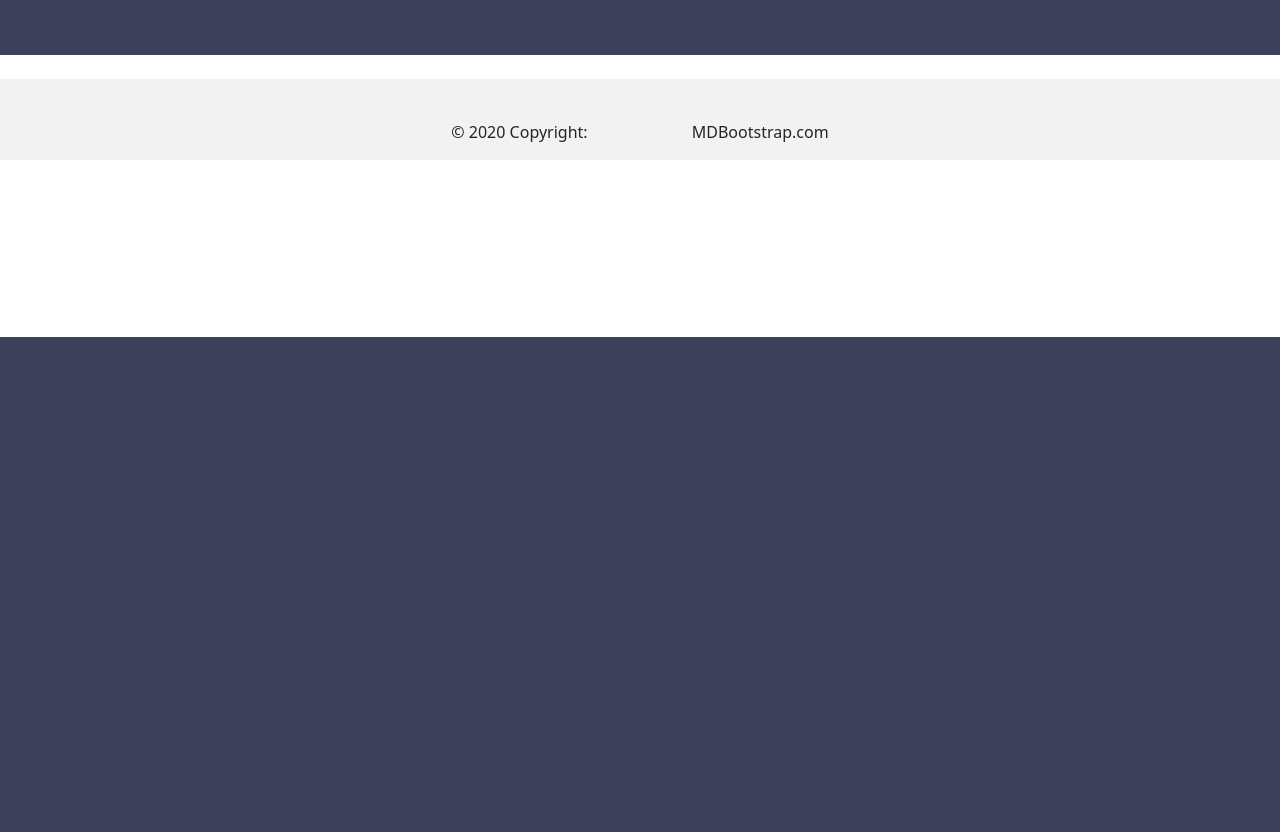
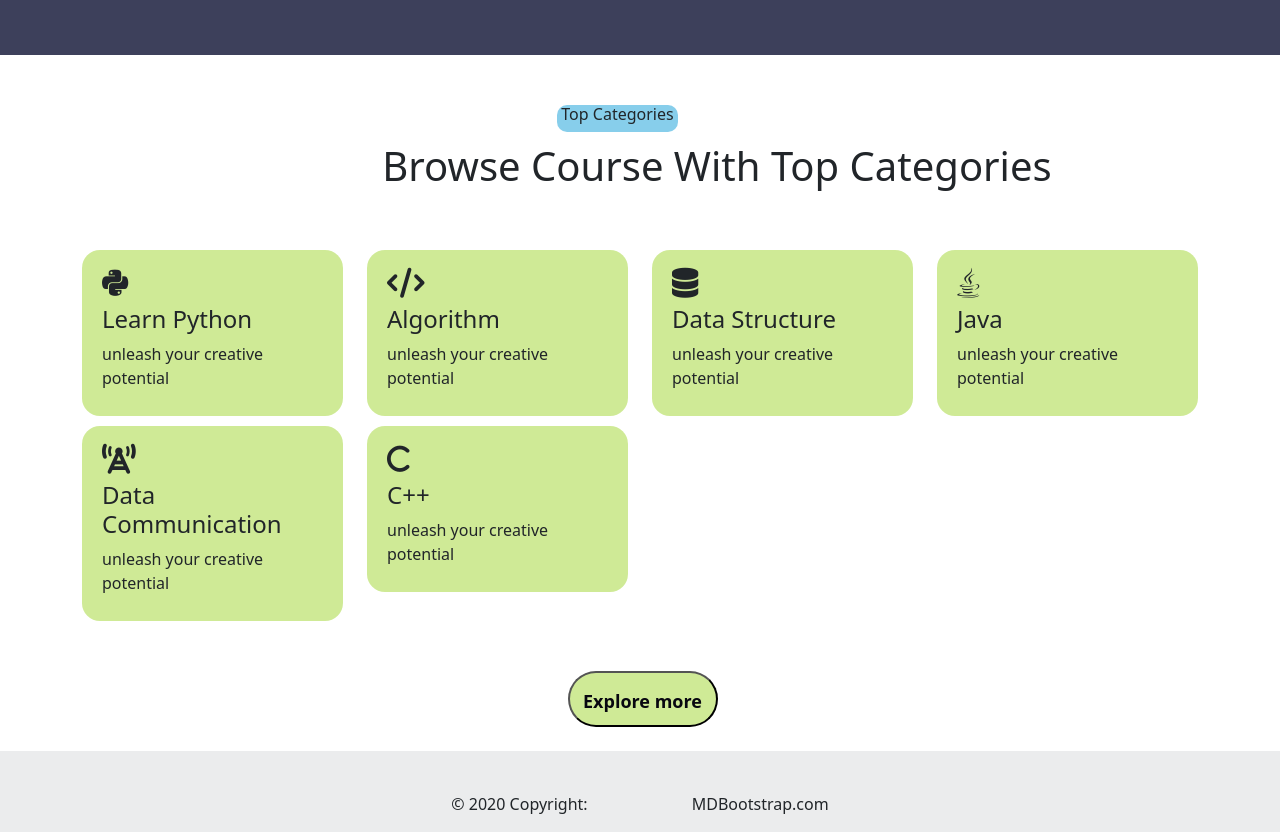
Before and after one commit to proshanto18/cse310, a Django app: page / in a window 1280 px wide. Shown: the part 463-1295 px from the top of the page. Before the commit the page ends 800 px from the top, so only its background shows below. Run offline with Django 5.2, Linux system fonts and the light colour scheme; some libraries are stand-ins or nearby versions; some web fonts are replaced.

Commit message:
home page

```diff
--- /dev/null
+++ b/amarcse/static/css/index.css
@@ -0,0 +1,49 @@
+
+.ch1{
+	font-size: 48px !important;
+  font-weight: 600 !important;
+  color: var(--black) !important;
+}
+.c_text1{
+  margin:50px 0 10px 0px ;
+}
+.tc{
+	  background-color: skyblue;
+    border-radius: 10px;
+    height: 27px;
+    text-align: center;
+    width: 121px;
+}
+.c_text2{
+  margin-bottom: 50px;
+}
+.bc{
+    text-align: center;
+    width: 700px;
+}
+.s_client{
+	margin-top: 10px;
+	padding: 10px 20px;
+	border-radius: 18px;
+	background-color: #cfea96;
+}
+.s_client:hover{
+	box-shadow: 1px -2px 29px -5px rgba(201,202,199,1);
+	transition: .33s ease-in-out !important;
+}
+.i_logo{
+	font-size: 30px;
+}
+.bt{
+	font-weight: 600;
+	background-color: #cfea96;
+	margin-top: 50px;
+	height: 56px ;
+	width: 150px ;
+	border-radius: 40px;
+}
+.bt:hover{
+	background-color: #91e229;
+	box-shadow: 1px -2px 29px -5px rgba(201,202,199,1);
+	transition: .33s ease-in-out !important;
+}
--- a/amarcse/template/base.html
+++ b/amarcse/template/base.html
@@ -6,10 +6,12 @@
     <meta name="viewport" content="width=device-width, initial-scale=1.0">
     <title>AmarCse</title>
     <!-- Bootstrap CSS -->
-    <link href="https://cdn.jsdelivr.net/npm/bootstrap@5.0.2/dist/css/bootstrap.min.css" rel="stylesheet">
+    <link href="https://cdn.jsdelivr.net/npm/bootstrap@5.3.3/dist/css/bootstrap.min.css" rel="stylesheet" integrity="sha384-QWTKZyjpPEjISv5WaRU9OFeRpok6YctnYmDr5pNlyT2bRjXh0JMhjY6hW+ALEwIH" crossorigin="anonymous">
     <!-- font awesome-->
+    <script src="https://kit.fontawesome.com/daf98d2ef3.js" crossorigin="anonymous"></script>
     <link rel="stylesheet" href="{% static 'css/all.min.css'%}">
     <link rel="stylesheet" href="{% static 'css/style.css'%}">
+    <link rel="stylesheet" href="{% static 'css/index.css'%}">
 </head>
 <body>
 
--- a/amarcse/template/components/index.html
+++ b/amarcse/template/components/index.html
@@ -21,5 +21,114 @@
 </section>
 
 
+<section class="client">
+    <div class="container">
+      <!-- 1st row -->
+      <div class="row justify-content-center ">
+        <div class="col-lg-2 ">
+          <div class="c_text1  ">
+          <h6 class="tc" >Top Categories</h6>
+        </div>
+        </div>
+      </div>
+      <div class="row justify-content-center">
+        <div class="col-lg-6">
+          <div class="c_text2 text-center">
+          <h1 class="bc">Browse Course With Top Categories</h1>
+        </div>
+        </div>
+      </div>
+      <!-- 2nd -->
+      <div class="row">
+        <!-- single item -->
+        <div class="col-lg-3">
+          <div class="s_client">
+            <div class="i_logo ">
+              <i class="fa-brands fa-python" ></i>
+            </div>
+            <div class="i_text ">
+              <h4>Learn Python</h4>
+              <p>unleash your creative potential</p>
+            </div>
+
+          </div>
+        </div>
+
+        <!-- single item -->
+        <div class="col-lg-3">
+          <div class="s_client">
+            <div class="i_logo ">
+              <i class="fa-solid fa-code"></i>
+            </div>
+            <div class="i_text ">
+              <h4>Algorithm</h4>
+              <p>unleash your creative potential</p>
+            </div>
+
+          </div>
+        </div>
+
+        <!-- single item -->
+        <div class="col-lg-3">
+          <div class="s_client">
+            <div class="i_logo ">
+              <i class="fa-solid fa-database"></i>
+            </div>
+            <div class="i_text ">
+              <h4>Data Structure</h4>
+              <p>unleash your creative potential</p>
+            </div>
+
+          </div>
+        </div>
+
+        <div class="col-lg-3">
+          <div class="s_client">
+            <div class="i_logo ">
+              <i class="fa-brands fa-java"></i>
+            </div>
+            <div class="i_text ">
+              <h4>Java</h4>
+              <p>unleash your creative potential</p>
+            </div>
+
+          </div>
+        </div>
+         <div class="col-lg-3">
+          <div class="s_client">
+            <div class="i_logo ">
+              <i class="fa-solid fa-tower-cell"></i>
+            </div>
+            <div class="i_text ">
+              <h4>Data Communication</h4>
+              <p>unleash your creative potential</p>
+            </div>
+
+          </div>
+        </div>
+         <div class="col-lg-3">
+          <div class="s_client">
+            <div class="i_logo ">
+              <i class="fa-solid fa-c"></i>
+            </div>
+            <div class="i_text ">
+              <h4>C++</h4>
+              <p>unleash your creative potential</p>
+            </div>
+
+          </div>
+        </div>
+      </div>
+
+    </div>
+    <div class="row justify-content-center ">
+        <div class="col-lg-12 text-center ">
+          <button class="bt">Explore more</button>
+        </div>
+      </div>
+
+</section>
+
+
 
 {% endblock %}
```
Also changed, not shown: amarcse/static/css/style.css (line endings or trailing spaces).
